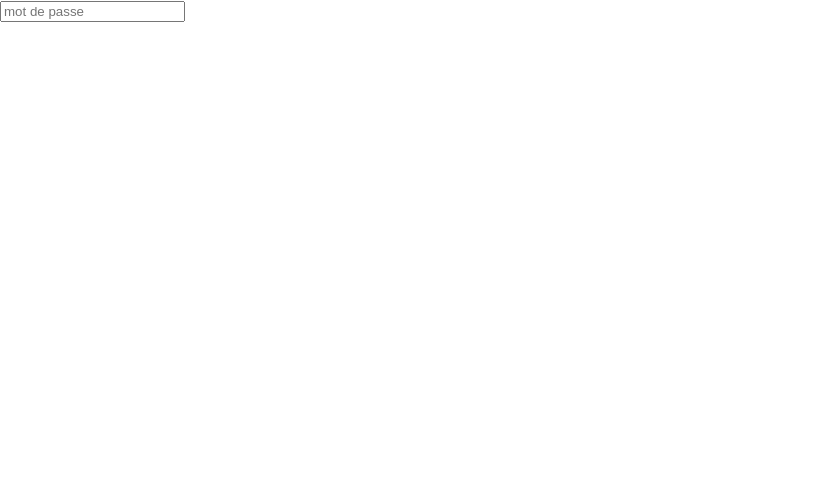
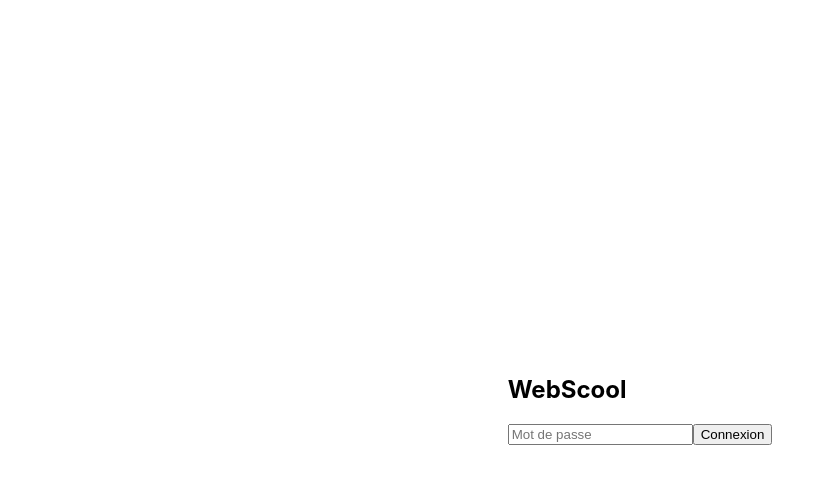
Before and after one commit to syllajunior1980/webscool, a React (Create React App) app in the folder frontend/: page / in a window 1280 px wide. Shown: the top 484 px of the page, without its empty margins (0-835 px from the left). Built offline with nearby package versions, Linux system fonts and the light colour scheme.

Commit message:
Fix App.js no warnings

```diff
--- a/frontend/src/App.js
+++ b/frontend/src/App.js
@@ -1,8 +1,21 @@
-import React, { useState, useEffect } from 'react';
-import axios from 'axios';
+import React, { useState } from 'react';
+
 const API = 'https://webscool.onrender.com/api';
 const MOT_DE_PASSE = 'dsps2024';
+
 export default function App() {
   const [connecte, setConnecte] = useState(false);
-  return connecte ? <div>OK</div> : <div><input onChange={e=>setConnecte(e.target.value==='dsps2024')} placeholder="mot de passe"/></div>;
+  const [mdp, setMdp] = useState('');
+  if (!connecte) {
+    return (
+      <div style={{display:'flex',justifyContent:'center',alignItems:'center',height:'100vh'}}>
+        <div>
+          <h2>WebScool</h2>
+          <input type="password" placeholder="Mot de passe" value={mdp} onChange={e=>setMdp(e.target.value)} />
+          <button onClick={()=>{ if(mdp===MOT_DE_PASSE) setConnecte(true); }}>Connexion</button>
+        </div>
+      </div>
+    );
+  }
+  return <div>Connecté! API: {API}</div>;
 }
```
